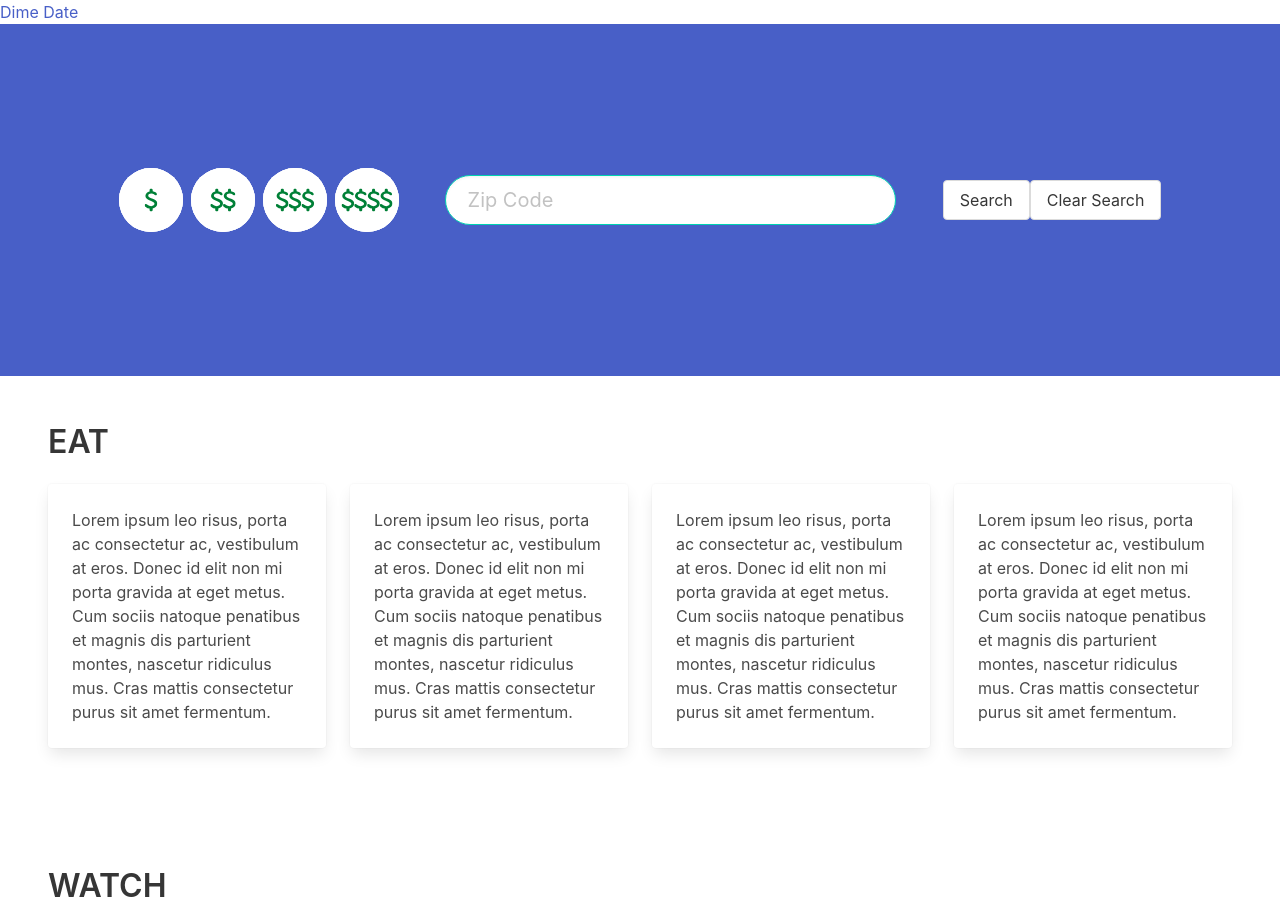
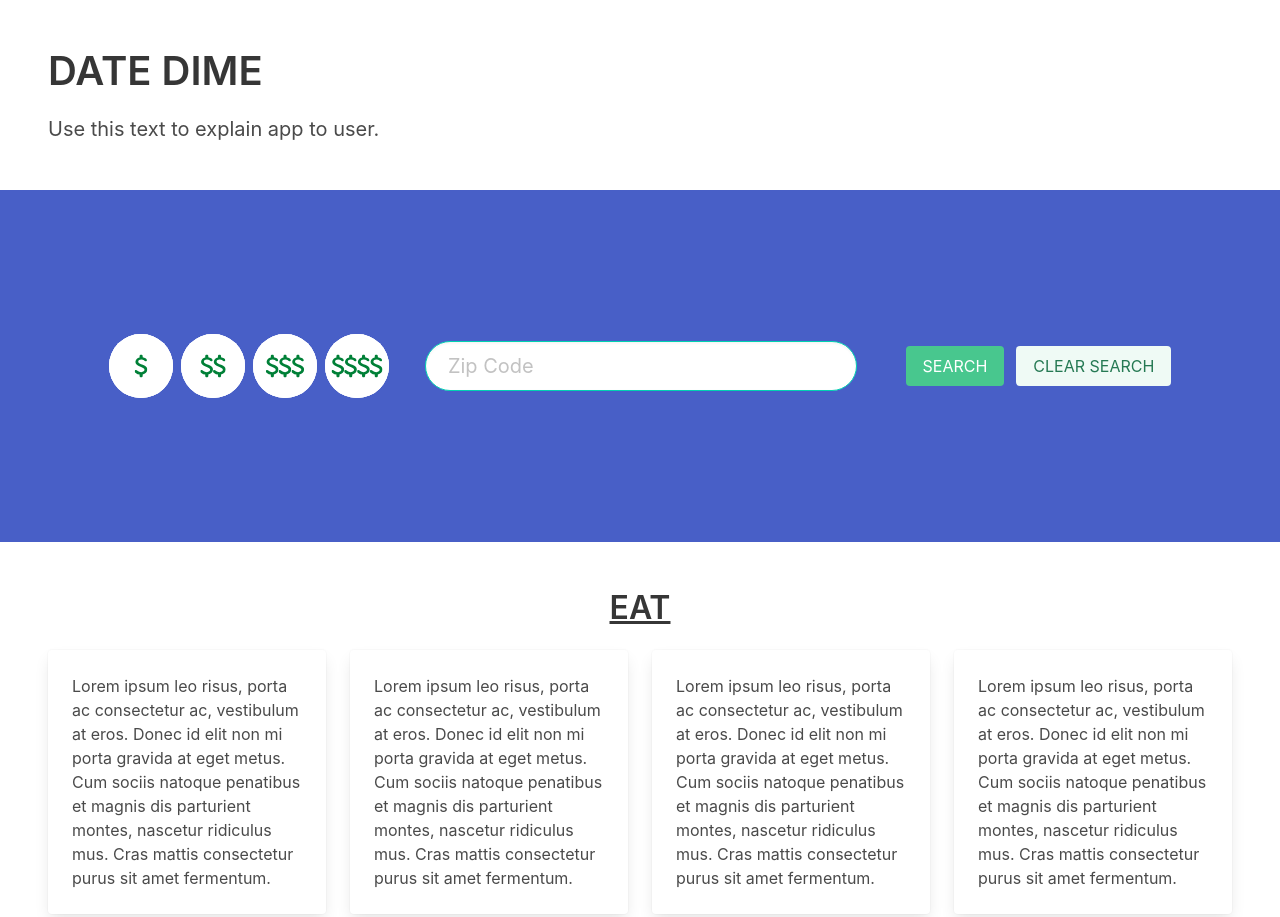
Before and after one commit to lyndsclev/date-dime, a plain HTML site: page index.html in a window 1280 px wide. Shown: the top 917 px of the page. Drawn offline with nearby package versions, Linux system fonts and the light colour scheme.

Commit message:
added header and button styling

```diff
--- a/index.html
+++ b/index.html
@@ -12,13 +12,19 @@
     <title>Date Dime</title>
   </head>
   <body>
-    <!-- nav bar -->
-    <header>
-      <h1><a href="">Dime Date</a></h1>
-    </header>
+    <!-- header -->
+
+    <section class="section">
+      <h1 class="title is-2 is-spaced">DATE DIME</h1>
+      <h2 class="subtitle">
+        Use this text to explain app to user.
+      </h2>
+    </section>
+
     <!-- hero= zip code, search button, and price filter  -->
     <section class="hero is-medium is-link">
       <div class="hero-body">
+
          <!-- Dollar bill divs might need to come out, or be seperated by ids & classes -->
 
               <form id="search-form" class="level">
@@ -66,8 +72,8 @@
                 </div>
 
                 <div class="level-item">
-                  <button type="submit" id="submit-btn" class="button">Search</button>
-                  <button class="button">Clear Search</button>
+                  <button type="submit" id="submit-btn" class="button is-success mx-3">SEARCH</button>
+                  <button class="button is-success is-light">CLEAR SEARCH</button>
                 </div>
 
                 <input type="text" id="price-input">
@@ -80,7 +86,7 @@
 
     <!-- Eat Section -->
     <section class="section">
-      <h1 class="title">EAT</h1>
+      <h1 class="title has-text-centered is-underlined">EAT</h1>
 
       <!-- potentially use BULMA modals in css/js to highlight restuarants/movies they click for more details? -->
 <div id="map"></div>
@@ -132,7 +138,7 @@
     </section>
     <!-- Watch Section -->
     <section class="section">
-      <h1 class="title">WATCH</h1>
+      <h1 class="title has-text-centered is-underlined">WATCH</h1>
 
       <div class="columns">
 
```
Also changed, not shown: assets/css/style.css (line endings or trailing spaces).
